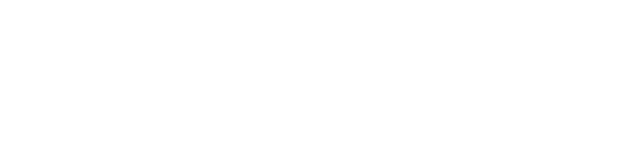
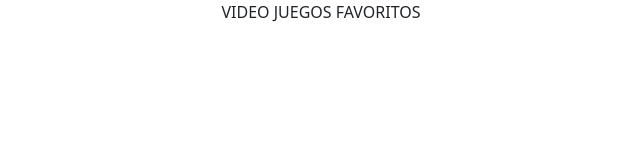
Before and after one commit to henryang08/tercerpunto_rubrica, a plain HTML site: page index.html in a window 1280 px wide. Shown: the whole page, without its empty margins (319-959 px from the left). Drawn offline with nearby package versions, Linux system fonts and the light colour scheme.

Commit message:
1th commit

```diff
--- a/index.html
+++ b/index.html
@@ -3,9 +3,17 @@
 <head>
     <meta charset="UTF-8">
     <meta name="viewport" content="width=device-width, initial-scale=1.0">
+    <link rel="stylesheet" href="https://cdn.jsdelivr.net/npm/bootstrap@5.3.3/dist/css/bootstrap.min.css" integrity="sha384-QWTKZyjpPEjISv5WaRU9OFeRpok6YctnYmDr5pNlyT2bRjXh0JMhjY6hW+ALEwIH" crossorigin="anonymous">
     <title>3er punto rubrica miercoles buenas practicas</title>
 </head>
 <body>
+    <div class="container">
+        <div class="section-header text-center">
+            VIDEO JUEGOS FAVORITOS
+        </div>
 
+
+
+    </div>
 </body>
 </html>
```
